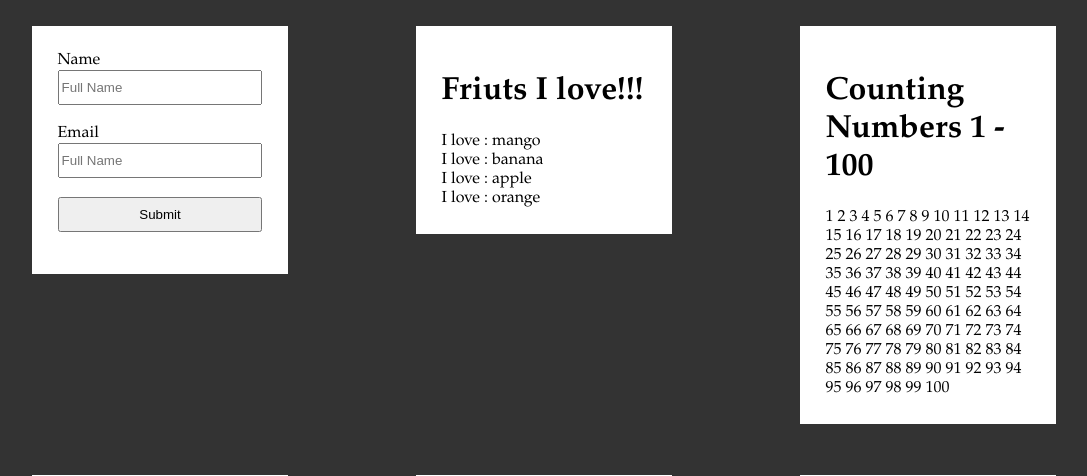
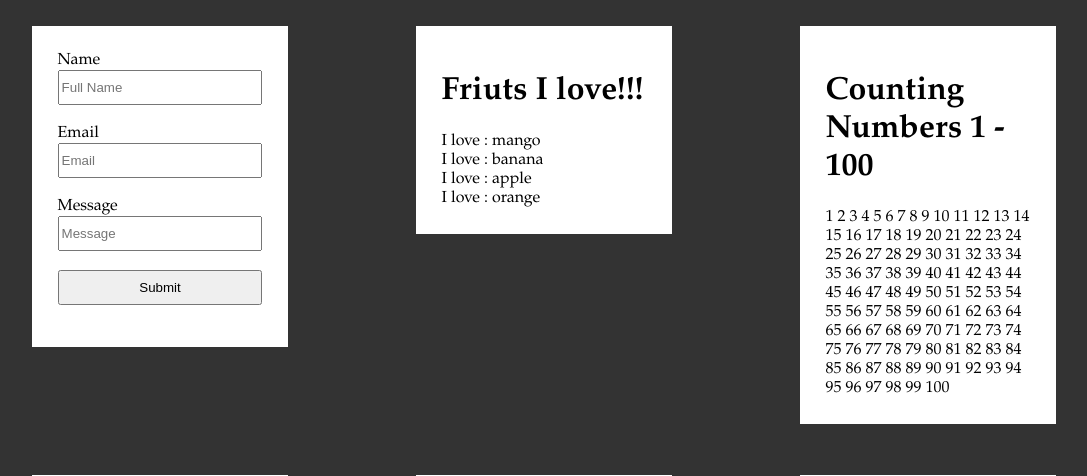
Before and after one commit to kabiryusufbashir/npower-training, a PHP site: page /backend.php in a window 1280 px wide. Shown: the top 476 px of the page, without its empty margins (32-1119 px from the left). Run offline with PHP 8.4, Linux system fonts and the light colour scheme.

Commit message:
Validate the backend

```diff
--- a/backend.php
+++ b/backend.php
@@ -2,12 +2,32 @@
 
 <?php
     echo '<div class="col-fill">';
+
+    if(isset($_POST['submit'])){
+
+      $name = $_POST['email'];
+      $email = $_POST['email'];
+      $message = $_POST['message'];
+
+        if(!empty($name)){
+          if(!empty($email)){
+            echo $name .' submitted his email as: '.$email.' and a message as: '.$message;
+          }else{
+            echo 'EMail field is empty';
+          }
+        }else{
+          echo 'Name field is empty';
+        }
+    }
+
     echo '
       <form method="POST" action="'.$_SERVER['PHP_SELF'].'">
         <label>Name</label><br>
         <input type="text" name="name" placeholder="Full Name"><br><br>
         <label>Email</label><br>
-        <input type="email" name="email" placeholder="Full Name"><br><br>
+        <input type="email" name="email" placeholder="Email"><br><br>
+        <label>Message</label><br>
+        <input type="text" name="message" placeholder="Message"><br><br>
         <input type="submit" name="submit" value="Submit"><br>
       </form>
     ';
```
